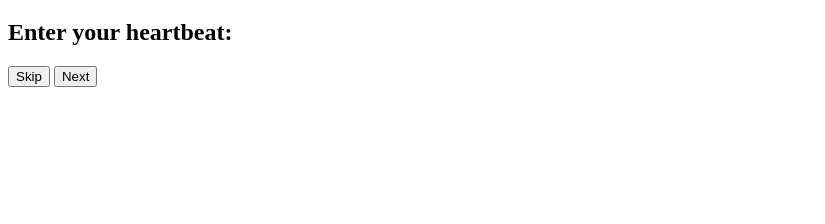
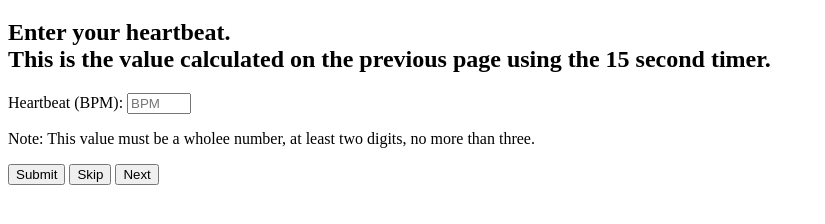
Before and after one commit to kthurst1/stp, a plain HTML site: page Start.html in a window 1280 px wide. Shown: the part 90-314 px from the top of the page, without its empty margins (0-825 px from the left). Drawn offline with Linux system fonts and the light colour scheme.

Commit message:
start html: added heartbeat number entry box with connected submit button

```diff
--- a/Start.html
+++ b/Start.html
@@ -6,22 +6,29 @@
     <link rel="stylesheet" type="text/css" href="main.css" media="”screen”" />
   </head>
   <body>
-    <button type="button" onclick="document.location='index.html'">
-        Back
-    </button>
+    <button type="button" onclick="document.location='index.html'">Back</button>
 
     <button type="button" onclick="document.location='heartbeatHowTo.html'">
-        Help
+      Help
     </button>
     <h1>Generate Your Playlist!</h1>
     <h2>
-        Enter your heartbeat:
+      Enter your heartbeat. <br />
+      This is the value calculated on the previous page using the 15 second
+      timer.
     </h2>
+
+    <form<label for="Heartbeat">Heartbeat (BPM):</label>
+    <input type="number" id="Heartbeat" name="Heartbeat" , placeholder="BPM", min="1", max="199"/>
+
+    <p>Note: This value must be a wholee number, at least two digits, no more than three.</p>
+
+    <input type="submit" value="Submit"> </form>
+
+
     <button type="button" onclick="document.location='skipBPM.html'">
-        Skip
+      Skip
     </button>
-    <button type="button" onclick="document.location='Mood.html'">
-        Next
-    </button>
+    <button type="button" onclick="document.location='Mood.html'">Next</button>
   </body>
 </html>
```
